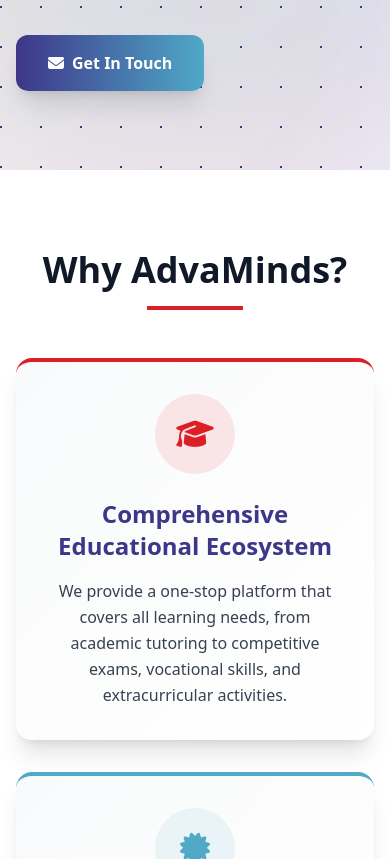
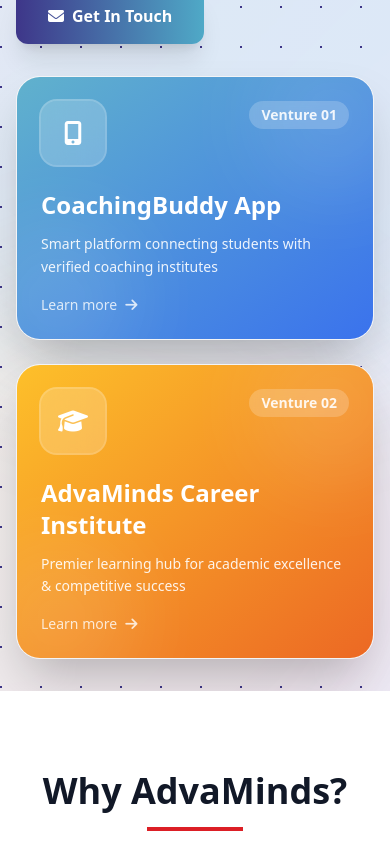
Before and after one commit to shivajighadge/AdvaMinds, a plain HTML site: page index.html in a window 390 px wide. Shown: the part 674-1533 px from the top of the page. Drawn offline with nearby package versions, Linux system fonts and the light colour scheme.

Commit message:
Add files via upload

```diff
--- a/index.html
+++ b/index.html
@@ -151,10 +151,10 @@
                 </div>
 
                 <!-- Right Content - Modern Card Stack -->
-                <div class="lg:col-span-5 relative hidden lg:block">
-                    <div class="relative h-[500px]">
+                <div class="lg:col-span-5 relative">
+                    <div class="relative lg:h-[500px] space-y-6 lg:space-y-0">
                         <!-- CoachingBuddy Card - Floating -->
-                        <div class="absolute top-0 right-0 w-full max-w-sm group cursor-pointer" style="animation: float 6s ease-in-out infinite;">
+                        <div class="relative lg:absolute lg:top-0 lg:right-0 w-full max-w-sm mx-auto lg:mx-0 group cursor-pointer" style="animation: float 6s ease-in-out infinite;">
                             <a href="coachingbuddy.html" target="_blank" rel="noopener noreferrer" class="block">
                                 <div class="relative bg-white rounded-3xl overflow-hidden shadow-2xl hover:shadow-3xl transition-all duration-500 transform hover:-translate-y-2 hover:rotate-1 border border-gray-100">
                                     <!-- Gradient Overlay -->
@@ -184,7 +184,7 @@
                         </div>
 
                         <!-- Career Institute Card - Floating with delay -->
-                        <div class="absolute bottom-0 left-0 w-full max-w-sm group cursor-pointer" style="animation: float 6s ease-in-out infinite 0.5s;">
+                        <div class="relative lg:absolute lg:bottom-0 lg:left-0 w-full max-w-sm mx-auto lg:mx-0 group cursor-pointer" style="animation: float 6s ease-in-out infinite 0.5s;">
                             <a href="career-institute.html" target="_blank" rel="noopener noreferrer" class="block">
                                 <div class="relative bg-white rounded-3xl overflow-hidden shadow-2xl hover:shadow-3xl transition-all duration-500 transform hover:-translate-y-2 hover:-rotate-1 border border-gray-100">
                                     <!-- Gradient Overlay -->
```
